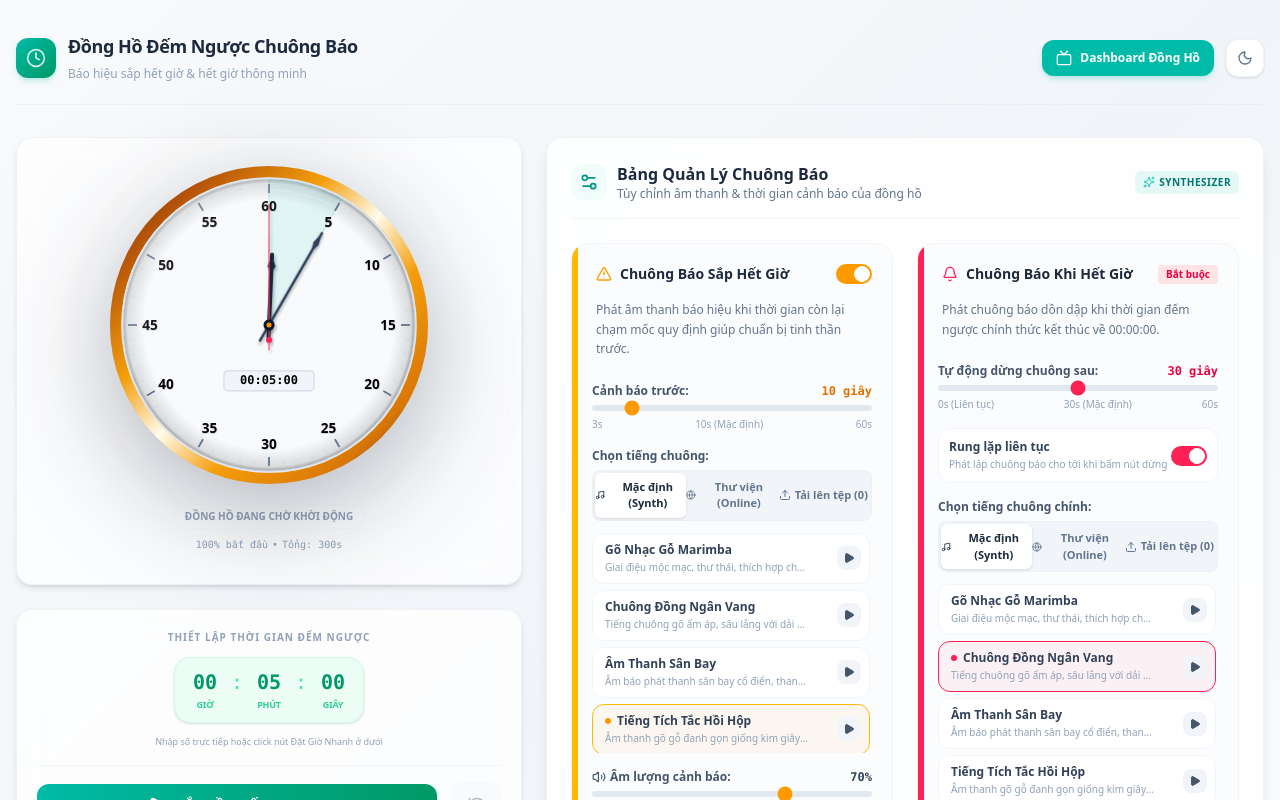
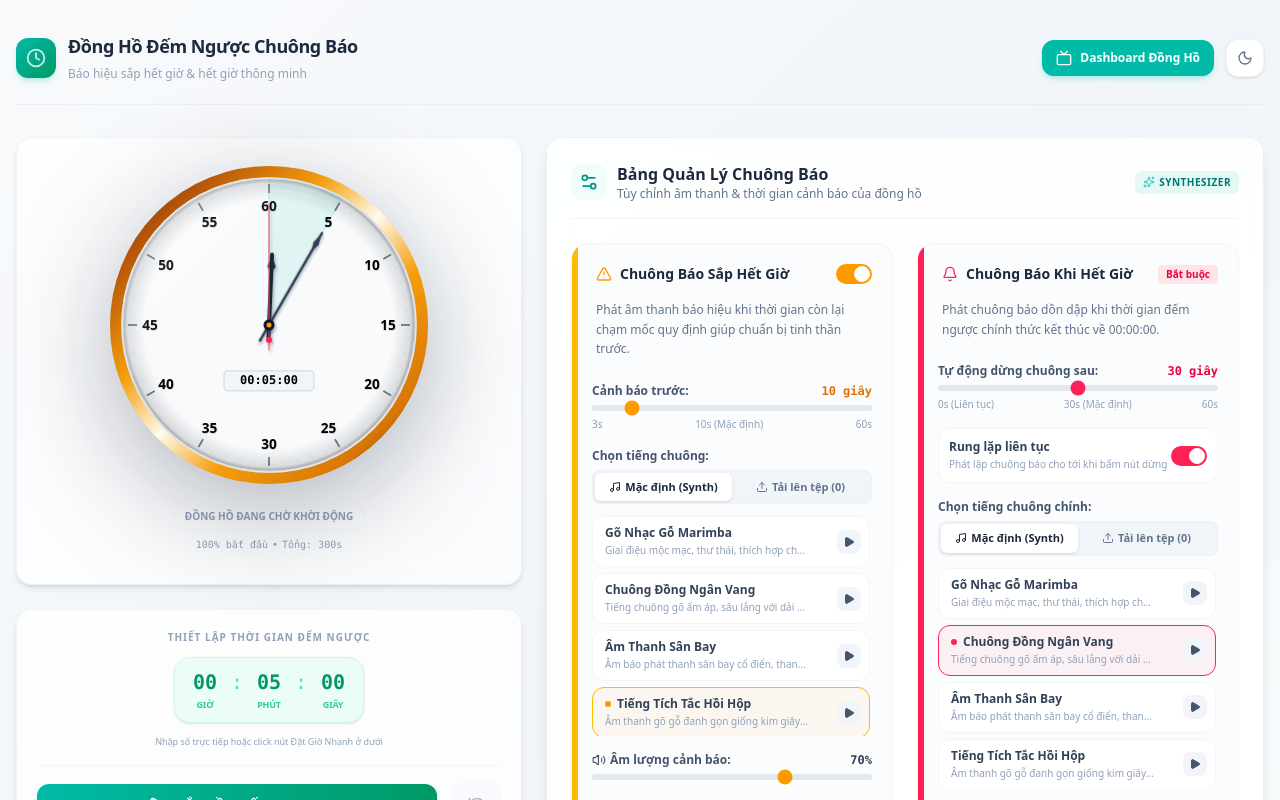
Before and after one commit to cth-sla/Countdown-Timer, a React (Vite) app: page / in a window 1280 px wide. Shown: the top 800 px of the page. Built offline with nearby package versions, Linux system fonts and the light colour scheme.

Commit message:
refactor: remove online sound library
Removed external dependencies and the associated UI tab to simplify the sound selection feature.

```diff
--- a/src/components/SoundSelector.tsx
+++ b/src/components/SoundSelector.tsx
@@ -1,6 +1,6 @@
 import React, { useState, useRef } from 'react';
-import { Play, Square, Trash2, Plus, Music, Upload, Check, Globe } from 'lucide-react';
-import { SOUND_PRESETS, EXPANDED_LIBRARY_SOUNDS, playSound } from '../utils/audio';
+import { Play, Square, Trash2, Plus, Music, Upload, Check } from 'lucide-react';
+import { SOUND_PRESETS, playSound } from '../utils/audio';
 
 interface SoundSelectorProps {
   selectedId: string;
@@ -12,7 +12,7 @@ interface SoundSelectorProps {
   onDeleteCustomSound: (id: string) => Promise<void>;
 }
 
-type TabType = 'synth' | 'online' | 'custom';
+type TabType = 'synth' | 'custom';
 
 export default function SoundSelector({
   selectedId,
@@ -25,7 +25,6 @@ export default function SoundSelector({
 }: SoundSelectorProps) {
   const [activeTab, setActiveTab] = useState<TabType>(() => {
     if (customSounds.some(s => s.id === selectedId)) return 'custom';
-    if (EXPANDED_LIBRARY_SOUNDS.some(s => s.id === selectedId)) return 'online';
     return 'synth';
   });
 
@@ -129,18 +128,6 @@ export default function SoundSelector({
         </button>
         <button
           type="button"
-          onClick={() => setActiveTab('online')}
-          className={`flex-1 py-1.5 text-[11px] font-bold rounded-md transition-all flex items-center justify-center gap-1 ${
-            activeTab === 'online'
-              ? 'bg-white dark:bg-slate-900 text-slate-800 dark:text-slate-100 shadow-sm'
-              : 'text-slate-500 hover:text-slate-700 dark:text-slate-400 dark:hover:text-slate-200'
-          }`}
-        >
-          <Globe className="w-3 h-3" />
-          <span>Thư viện (Online)</span>
-        </button>
-        <button
-          type="button"
           onClick={() => setActiveTab('custom')}
           className={`flex-1 py-1.5 text-[11px] font-bold rounded-md transition-all flex items-center justify-center gap-1 ${
             activeTab === 'custom'
@@ -203,54 +190,7 @@ export default function SoundSelector({
           </div>
         )}
 
-        {/* TAB 2: ONLINE EXPANDED LIBRARY */}
-        {activeTab === 'online' && (
-          <div className="flex flex-col gap-1.5">
-            {EXPANDED_LIBRARY_SOUNDS.map((sound) => {
-              const isSelected = selectedId === sound.id;
-              return (
-                <div
-                  key={sound.id}
-                  onClick={() => onSelect(sound.id)}
-                  className={`flex items-center justify-between p-2 rounded-xl cursor-pointer border transition-all duration-150 ${
-                    isSelected
-                      ? type === 'end'
-                        ? 'border-rose-500 bg-rose-500/5 dark:bg-rose-500/10'
-                        : 'border-amber-400 bg-amber-500/5 dark:bg-amber-500/10'
-                      : 'border-slate-100 hover:border-slate-200 bg-white dark:bg-slate-900 dark:border-slate-800/80 dark:hover:border-slate-700'
-                  }`}
-                >
-                  <div className="flex flex-col gap-0.5 max-w-[80%] pl-1">
-                    <div className="flex items-center gap-1.5">
-                      {isSelected && (
-                        <div className={`w-1.5 h-1.5 rounded-full ${type === 'end' ? 'bg-rose-500' : 'bg-amber-500'}`} />
-                      )}
-                      <span className="text-xs font-bold text-slate-700 dark:text-slate-200">{sound.name}</span>
-                    </div>
-                    <span className="text-[10px] text-slate-400 dark:text-slate-500 truncate">{sound.description}</span>
-                  </div>
-
-                  <button
-                    type="button"
-                    onClick={(e) => {
-                      e.stopPropagation();
-                      handlePreview(sound.id);
-                    }}
-                    className={`p-1.5 rounded-lg transition-all ${
-                      playingPreview === sound.id
-                        ? 'bg-red-500 text-white animate-pulse'
-                        : 'bg-slate-100 hover:bg-slate-200 text-slate-600 dark:bg-slate-800 dark:hover:bg-slate-700 dark:text-slate-300'
-                    }`}
-                  >
-                    {playingPreview === sound.id ? <Square className="w-3 h-3" /> : <Play className="w-3 h-3 fill-current" />}
-                  </button>
-                </div>
-              );
-            })}
-          </div>
-        )}
-
-        {/* TAB 3: CUSTOM UPLOADED SOUNDS */}
+        {/* TAB 2: CUSTOM UPLOADED SOUNDS */}
         {activeTab === 'custom' && (
           <div className="flex flex-col gap-1.5">
             {/* Upload Area */}
--- a/src/utils/audio.ts
+++ b/src/utils/audio.ts
@@ -37,45 +37,6 @@ export const SOUND_PRESETS = [
   },
 ];
 
-export const EXPANDED_LIBRARY_SOUNDS = [
-  {
-    id: 'online-bell',
-    name: 'Chuông Đồng Vang Vọng (Online)',
-    description: 'Âm thanh tiếng gõ chuông đồng phong cách thiền tĩnh lặng.',
-    url: 'https://assets.mixkit.co/active_storage/sfx/2568/2568-84.wav',
-  },
-  {
-    id: 'online-buzzer',
-    name: 'Còi Báo Điện Tử Retro (Online)',
-    description: 'Tiếng còi bíp bíp liên hồi mang âm hưởng cổ điển, dứt khoát.',
-    url: 'https://assets.mixkit.co/active_storage/sfx/2869/2869-84.wav',
-  },
-  {
-    id: 'online-chime',
-    name: 'Gõ Đệm Nhẹ Nhàng (Online)',
-    description: 'Nhịp gõ sáo hoặc kim loại nhỏ thanh tao thích hợp báo hiệu sớm.',
-    url: 'https://assets.mixkit.co/active_storage/sfx/911/911-84.wav',
-  },
-  {
-    id: 'online-siren',
-    name: 'Còi Hú Cảnh Báo (Online)',
-    description: 'Còi cảnh báo dồn dập, tần số cao kích thích phản xạ tập trung.',
-    url: 'https://assets.mixkit.co/active_storage/sfx/1004/1004-84.wav',
-  },
-  {
-    id: 'online-flute',
-    name: 'Sáo Trúc Êm Ái (Online)',
-    description: 'Giai điệu sáo trúc du dương, thư thái phù hợp nhắc nhở nhẹ.',
-    url: 'https://assets.mixkit.co/active_storage/sfx/1659/1659-84.wav',
-  },
-  {
-    id: 'online-guitar',
-    name: 'Gảy Đàn Guitar (Online)',
-    description: 'Tiếng gảy dây đàn mộc ấm áp, trong trẻo.',
-    url: 'https://assets.mixkit.co/active_storage/sfx/1545/1545-84.wav',
-  },
-];
-
 const customSoundUrls = new Map<string, string>();
 
 export function registerCustomSound(id: string, url: string) {
@@ -104,10 +65,6 @@ export function playSound(soundId: string, volume: number, loop: boolean = false
   let resolvedUrl = '';
   if (customSoundUrls.has(soundId)) {
     resolvedUrl = customSoundUrls.get(soundId)!;
-  } else {
-    const onlinePreset = EXPANDED_LIBRARY_SOUNDS.find(s => s.id === soundId);
-    if (onlinePreset) {
-      resolvedUrl = onlinePreset.url;
   } else if (
     soundId.startsWith('http://') ||
     soundId.startsWith('https://') ||
@@ -115,7 +72,6 @@ export function playSound(soundId: string, volume: number, loop: boolean = false
     soundId.startsWith('data:')
   ) {
     resolvedUrl = soundId;
-    }
   }
 
   // 2. Play using standard Audio element if resolved as a URL (highly robust and avoids CORS issues for audio playback)
```
Lines whose indentation alone changed are shown as unchanged.
